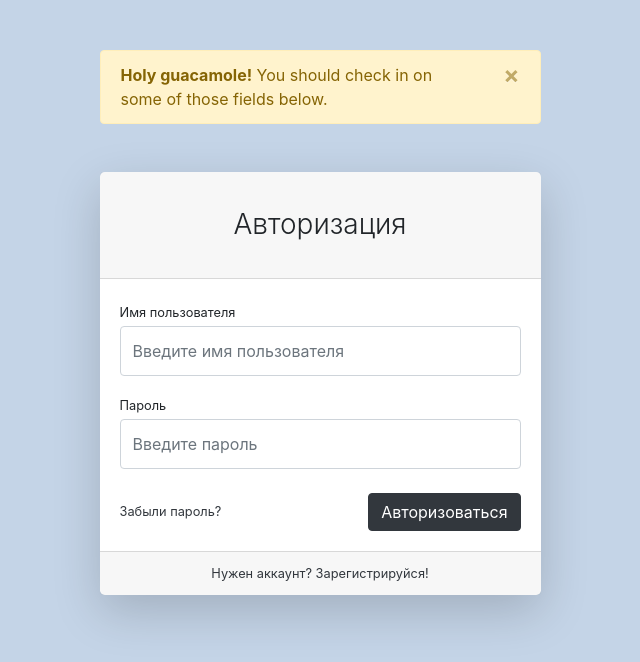
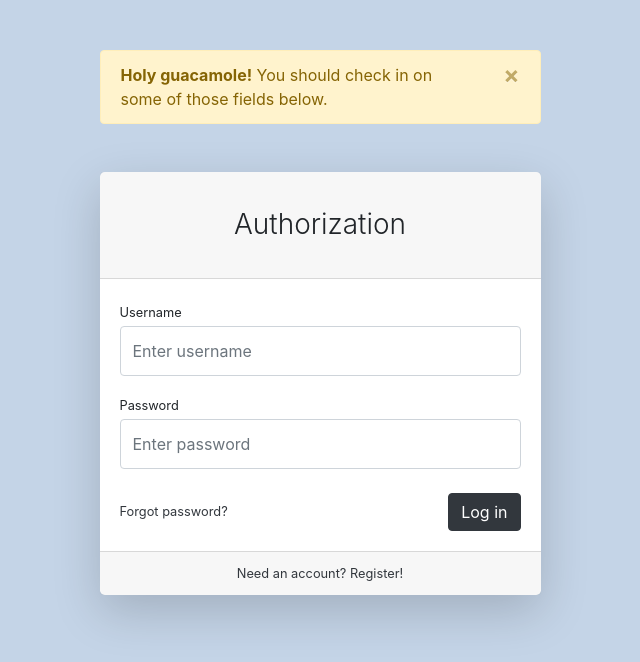
Before and after one commit to korneyqq/KitawaStore, a Django app: page /users/login in a window 1280 px wide. Shown: the top 662 px of the page, without its empty margins (320-960 px from the left). Run offline with Django 4.2, Linux system fonts and the light colour scheme; some libraries are stand-ins or nearby versions.

Commit message:
login controller

```diff
--- a/store/users/forms.py
+++ b/store/users/forms.py
@@ -1,9 +1,17 @@
 from django.contrib.auth.forms import AuthenticationForm
 from users.models import User
+from django import forms
 
 
 class UserLoginForm(AuthenticationForm):
+    username = forms.CharField(widget=forms.TextInput(attrs={'placeholder': 'Enter username'}))
+    password = forms.CharField(widget=forms.PasswordInput(attrs={'placeholder': 'Enter password'}))
 
     class Meta:
         model = User
         fields = ('username', 'password')
+
+    def __init__(self, *args, **kwargs):
+        super(UserLoginForm, self).__init__(*args, **kwargs)
+        for field_name, field in self.fields.items():
+            field.widget.attrs['class']= 'form-control py-4'
--- /dev/null
+++ b/store/users/templates/users/base.html
@@ -0,0 +1,40 @@
+<!DOCTYPE html>
+{% load static %}
+<html lang="en">
+<head>
+    <meta charset="UTF-8">
+    <meta http-equiv="X-UA-Compatible" content="IE=edge"/>
+    <meta name="viewport" content="width=device-width, initial-scale=1, shrink-to-fit=no"/>
+    <meta name="description" content=""/>
+    <meta name="author" content=""/>
+    <link href="{% static 'css/auth.css' %}" rel="stylesheet"/>
+    <script src="https://cdnjs.cloudflare.com/ajax/libs/font-awesome/5.15.1/js/all.min.js"
+            crossorigin="anonymous"></script>
+
+    {% block title %}
+    {% endblock %}
+
+</head>
+
+<body class="bg-primary">
+<div id="layoutAuthentication">
+    <div id="layoutAuthentication_content">
+        <main>
+            <div class="container">
+                <div class="row justify-content-center">
+                    {% block content %}
+
+                    {% endblock%}
+                </div>
+            </div>
+        </main>
+    </div>
+</div>
+
+<script src="https://code.jquery.com/jquery-3.5.1.slim.min.js" crossorigin="anonymous"></script>
+<script src="https://cdn.jsdelivr.net/npm/bootstrap@4.5.3/dist/js/bootstrap.bundle.min.js"
+        crossorigin="anonymous"></script>
+<script src="{% static 'js/auth.js' %}"></script>
+
+</body>
+</html>
--- a/store/users/templates/users/login.html
+++ b/store/users/templates/users/login.html
@@ -1,23 +1,12 @@
-<!DOCTYPE html>
+{% extends 'users/base.html' %}
 {% load static %}
-<html lang="en">
-<head>
-    <meta charset="utf-8"/>
-    <meta http-equiv="X-UA-Compatible" content="IE=edge"/>
-    <meta name="viewport" content="width=device-width, initial-scale=1, shrink-to-fit=no"/>
-    <meta name="description" content=""/>
-    <meta name="author" content=""/>
-    <title>Store - Авторизация</title>
-    <link href="{% static 'css/auth.css' %}" rel="stylesheet"/>
-    <script src="https://cdnjs.cloudflare.com/ajax/libs/font-awesome/5.15.1/js/all.min.js"
-            crossorigin="anonymous"></script>
-</head>
-<body class="bg-primary">
-<div id="layoutAuthentication">
-    <div id="layoutAuthentication_content">
-        <main>
-            <div class="container">
-                <div class="row justify-content-center">
+
+
+{% block title %}
+<title>Login</title>
+{% endblock %}
+
+{% block content %}
 <div class="col-lg-5">
     <div class="alert alert-warning alert-dismissible fade show" role="alert"
          style="margin-top: 50px;">
@@ -27,39 +16,28 @@
         </button>
     </div>
     <div class="card shadow-lg border-0 rounded-lg mt-5">
-                            <div class="card-header"><h3 class="text-center font-weight-light my-4">Авторизация</h3>
+        <div class="card-header"><h3 class="text-center font-weight-light my-4">Authorization</h3>
         </div>
         <div class="card-body">
-                                <form>
+            <form action="{% url 'login' %}" method="post">
+                {% csrf_token %}
                <div class="form-group">
-                                        <label class="small mb-1" for="inputEmailAddress">Имя пользователя</label>
-                                        <input class="form-control py-4" id="inputEmailAddress" type="email"
-                                               placeholder="Введите имя пользователя"/>
+                    <label class="small mb-1" for="{{ form.username.id_for_label }}">Username</label>
+                    {{ form.username }}
                 </div>
                 <div class="form-group">
-                                        <label class="small mb-1" for="inputPassword">Пароль</label>
-                                        <input class="form-control py-4" id="inputPassword" type="password"
-                                               placeholder="Введите пароль"/>
+                    <label class="small mb-1"  for="{{ form.password.id_for_label }}">Password</label>
+                    {{ form.password }}
                 </div>
                 <div class="form-group d-flex align-items-center justify-content-between mt-4 mb-0">
-                                        <a class="small" href="#">Забыли пароль?</a>
-                                        <input class="btn btn-primary" type="submit" value="Авторизоваться">
+                    <a class="small" href="#">Forgot password?</a>
+                    <input class="btn btn-primary" type="submit" value="Log in">
                 </div>
             </form>
         </div>
         <div class="card-footer text-center">
-                                <div class="small"><a href="{% url 'register' %}">Нужен аккаунт? Зарегистрируйся!</a></div>
+            <div class="small"><a href="{% url 'register' %}">Need an account? Register!</a></div>
         </div>
     </div>
 </div>
-                </div>
-            </div>
-        </main>
-    </div>
-</div>
-<script src="https://code.jquery.com/jquery-3.5.1.slim.min.js" crossorigin="anonymous"></script>
-<script src="https://cdn.jsdelivr.net/npm/bootstrap@4.5.3/dist/js/bootstrap.bundle.min.js"
-        crossorigin="anonymous"></script>
-<script src="{% static 'js/auth.js' %}"></script>
-</body>
-</html>
+{% endblock %}
--- a/store/users/urls.py
+++ b/store/users/urls.py
@@ -1,12 +1,12 @@
 from django.urls import path
 from django.conf.urls.static import static
 from django.conf import settings
-from . import views
+from users.views import login, register
 
 
 urlpatterns = [
-    path('login', views.login, name="login"),
-    path('register', views.register, name="register")
+    path('login', login, name="login"),
+    path('register', register, name="register")
 ]
 
 
--- a/store/users/views.py
+++ b/store/users/views.py
@@ -1,8 +1,23 @@
-from django.shortcuts import render
+from django.shortcuts import render, HttpResponseRedirect
+from django.urls import reverse
+from users.forms import UserLoginForm
+from django.contrib import auth
 
 
 def login(request):
-    return render(request, 'users/login.html')
+    if request.method == 'POST':
+        form = UserLoginForm(data=request.POST)
+        if form.is_valid():
+            username = request.POST['username']
+            password = request.POST['password']
+            user = auth.authenticate(username=username, password=password)
+            if user and user.is_active:
+                auth.login(request, user)
+                return HttpResponseRedirect(reverse('home'))
+    else:
+        form = UserLoginForm()
+    context = {'form': form}
+    return render(request, 'users/login.html', context)
 
 
 def register(request):
```
Also changed, not shown: store/users/templates/users/register.html (+8 -30 lines), store/db.sqlite3. Lines whose indentation alone changed are shown as unchanged.
